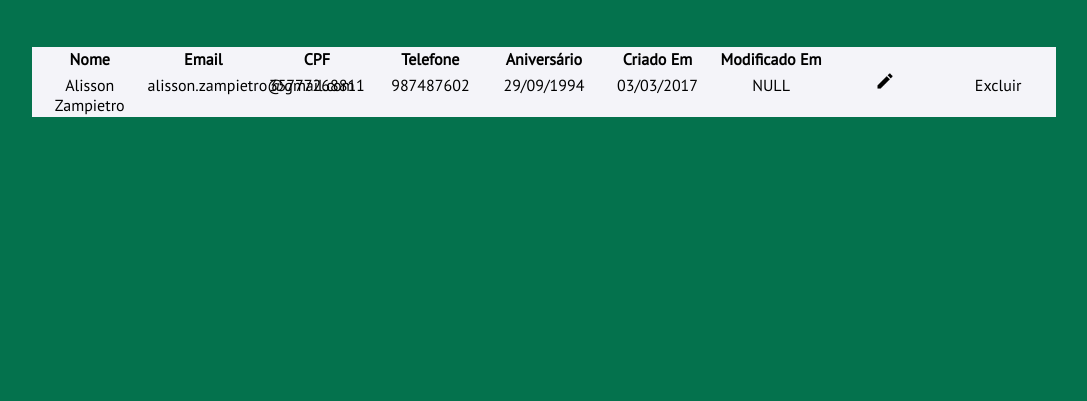
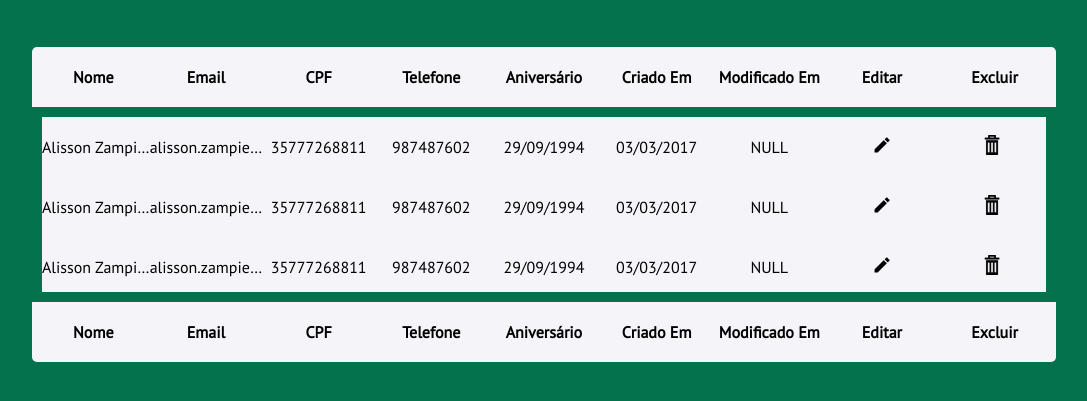
Before and after one commit to alissonzampietro/ClientManager, a website: page index.html in a window 1280 px wide. Shown: the part 83-484 px from the top of the page, without its empty margins (96-1183 px from the left). Drawn offline with nearby package versions, Linux system fonts and the light colour scheme.

Commit message:
Adicionando movimentação pelos itens utilizando o teclado

```diff
--- a/assets/css/style.css
+++ b/assets/css/style.css
@@ -19,20 +19,42 @@ body {
 }
 
 table {
+	border-collapse: collapse;
 	margin: 50px 0;
 	background-color: #F4F4F9;
 	color: #000;
 	width: 100%;
 	table-layout: fixed;
+	border-radius: 5px;
 }
 table th {
-	width: 50px;
+	height: 60px;
+	vertical-align: middle;
 }
 
 td {
 	text-align: center;
+	max-width: 100px;
+  overflow: hidden;
+  text-overflow:ellipsis;
+  white-space: nowrap;
+	height: 60px;
+	vertical-align: middle;
 }
 
-.icons {
-
+tbody {
+	border: 10px solid #04724D;
 }
+tbody tr {
+	transition: 200ms all;
+}
+.hover {
+	background-color: #04724D;
+	color: #fff;
+	cursor: pointer;
+}
+tbody tr:hover {
+	background-color: #04724D;
+	color: #fff;
+	cursor: pointer;
+}
--- /dev/null
+++ b/assets/js/navigator.js
@@ -0,0 +1,34 @@
+var position = 0;
+var lengthTr = $("tbody tr").length / 2
+
+function mover(position) {
+    $('tr').removeClass('hover');
+    $('*[data-position="'+position+'"]').addClass('hover');
+}
+
+$(document).keydown(function(e){
+    console.log(e.keyCode);
+    switch(e.keyCode){
+      case 27:
+          position = 0;
+          $('tr').removeClass('hover');
+        break;
+      case 38:
+          if(position > 1){
+            position--;
+            mover(position);
+          }
+        break;
+      case 40:
+          if(position < lengthTr) {
+            position++;
+            mover(position);
+          }
+        break;
+    }
+});
+
+$('tr').hover(function() {
+    position = 0;
+    $('tr').removeClass('hover');
+});
--- a/index.html
+++ b/index.html
@@ -9,7 +9,7 @@
 	<h1>Bem vindo ao Clientela</h1>
 
 	<table>
-		<tr>
+		<thead>
 			<th>Nome</th>
 			<th>Email</th>
 			<th>CPF</th>
@@ -17,10 +17,22 @@
 			<th>Aniversário</th>
 			<th>Criado Em</th>
 			<th>Modificado Em</th>
-			<th class="icons"></th>
-			<th class="icons"></th>
-		</tr>
-		<tr id="data">
+			<th class="icons">Editar</th>
+			<th class="icons">Excluir</th>
+		</thead>
+		<tfoot>
+			<th>Nome</th>
+			<th>Email</th>
+			<th>CPF</th>
+			<th>Telefone</th>
+			<th>Aniversário</th>
+			<th>Criado Em</th>
+			<th>Modificado Em</th>
+			<th class="icons">Editar</th>
+			<th class="icons">Excluir</th>
+		</tfoot>
+		<tbody id="data">
+			<tr data-position="1">
 				<td>Alisson Zampietro</td>
 				<td>alisson.zampietro@gmail.com</td>
 				<td>35777268811</td>
@@ -29,12 +41,37 @@
 				<td>03/03/2017</td>
 				<td>NULL</td>
 				<td class="icons"><img src="assets/images/edit.png" width="20" alt="Editar"></td>
-			<td class="icons">Excluir</td>
-		</tr>
+				<td class="icons"><img src="assets/images/delete.png" width="20" alt="Excluir"></td>
+			<tr/>
+			<tr data-position="2">
+				<td>Alisson Zampietro</td>
+				<td>alisson.zampietro@gmail.com</td>
+				<td>35777268811</td>
+				<td>987487602</td>
+				<td>29/09/1994</td>
+				<td>03/03/2017</td>
+				<td>NULL</td>
+				<td class="icons"><img src="assets/images/edit.png" width="20" alt="Editar"></td>
+				<td class="icons"><img src="assets/images/delete.png" width="20" alt="Excluir"></td>
+			<tr/>
+			<tr data-position="3">
+				<td>Alisson Zampietro</td>
+				<td>alisson.zampietro@gmail.com</td>
+				<td>35777268811</td>
+				<td>987487602</td>
+				<td>29/09/1994</td>
+				<td>03/03/2017</td>
+				<td>NULL</td>
+				<td class="icons"><img src="assets/images/edit.png" width="20" alt="Editar"></td>
+				<td class="icons"><img src="assets/images/delete.png" width="20" alt="Excluir"></td>
+			<tr/>
+		</tbody>
+
 	</table>
 
 </body>
 	<script type="text/javascript" src="node_modules/jquery/dist/jquery.min.js"></script>
+	<script type="text/javascript" src="assets/js/navigator.js"></script>
 	<script type="text/javascript" src="src/Controllers/Cliente.js"></script>
 	<script type="text/javascript" src="src/Persists/Cliente.js"></script>
 	<script type="text/javascript">
```
Also changed, not shown: assets/images/delete.png (added). Lines whose indentation alone changed are shown as unchanged.
